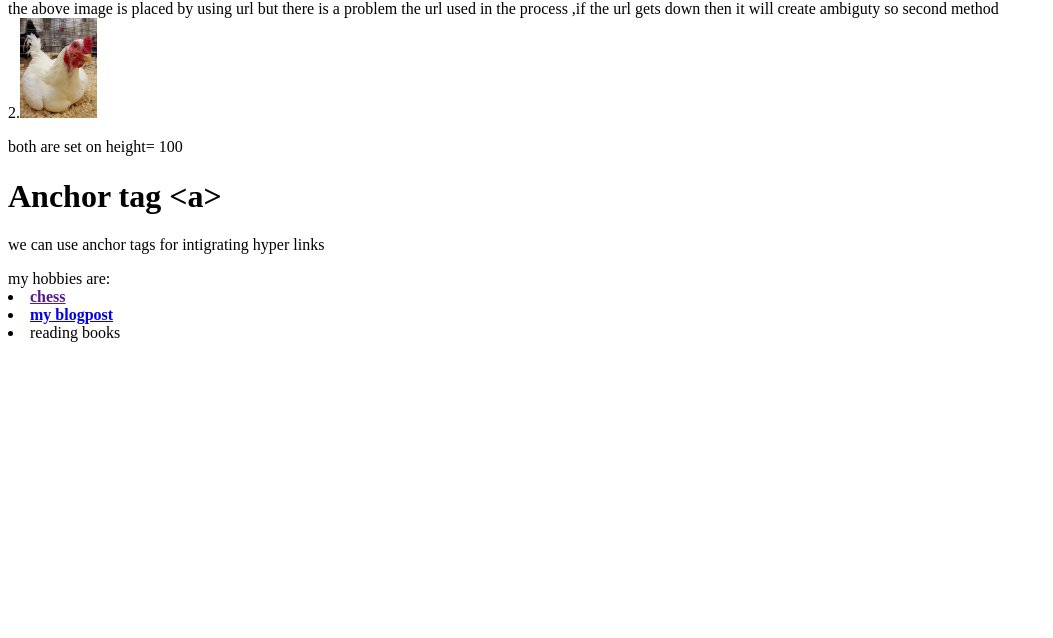
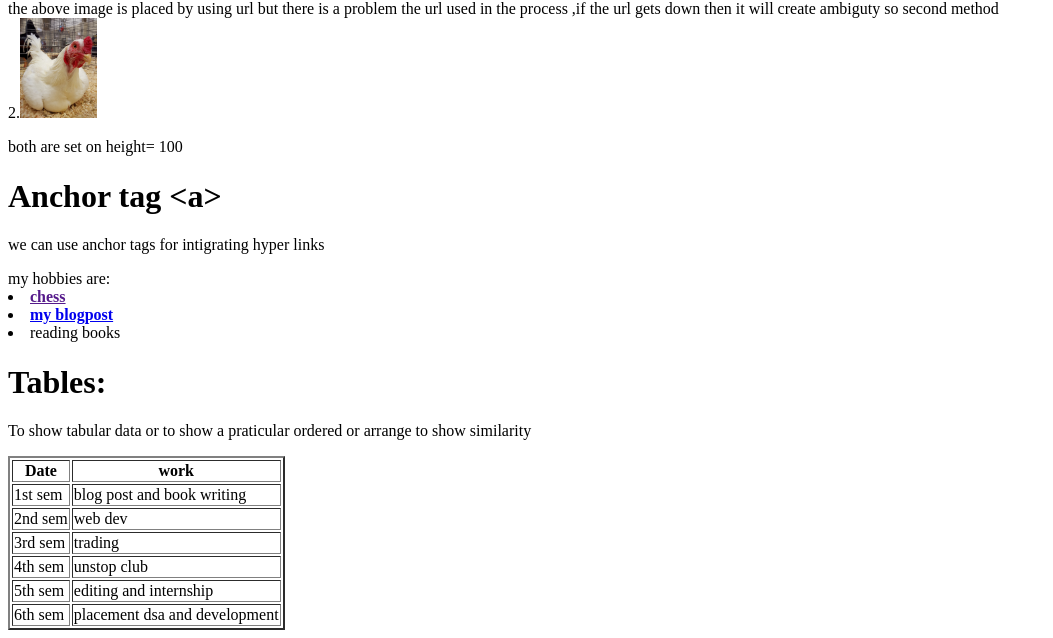
Before and after one commit to HarshitsSri/FULL-STACK-DEVELOPMENT, a plain HTML site: page HTML FOLDER/basic.html in a window 1280 px wide. Shown: the part 1211-1849 px from the top of the page, without its empty margins (0-1053 px from the left). Before the commit the page ends 1561 px from the top, so only its background shows below. Drawn offline with Linux system fonts and the light colour scheme.

Commit message:
basic tables

```diff
--- a/HTML FOLDER/basic.html
+++ b/HTML FOLDER/basic.html
@@ -65,6 +65,47 @@ my hobbies are:
 <li><strong><a href="">chess</a></strong></li>
 <li><strong><a href="https://contentanalyst2.blogspot.com/2023/03/the-rise-of-virat-kohli-from-young.html" >my blogpost</a></strong></li>
 <li>reading books</li>
+<h1>Tables:</h1>
+<p>To show tabular data or to show a praticular ordered or arrange to show similarity</p>
+<table border="2" >
+    <thead>
+        <tr>
+            <th>Date</th>
+            <th>work</th>
+        </tr>
+
+    </thead>
+    <tbody>
+        <tr>
+            <td>1st sem</td>
+            <td>blog post and book writing</td>
+        </tr>
+        <tr>
+            <td>2nd sem</td>
+            <td>web dev</td>
+        </tr>
+        <tr>
+            <td>3rd sem </td>
+            <td>trading</td>
+        </tr>
+        <tr>
+            <td>4th sem</td>
+            <td>unstop club</td>
+        </tr>
+        <tr>
+            <td>5th sem</td>
+            <td>editing and internship</td>
+        </tr>
+        <tr>
+            <td>6th sem</td>
+            <td>placement dsa and development</td>
+        </tr>
+
+    </tbody>
+    <tfoot>
+
+    </tfoot>
+</table>
 </body>
 
 </html>
```
